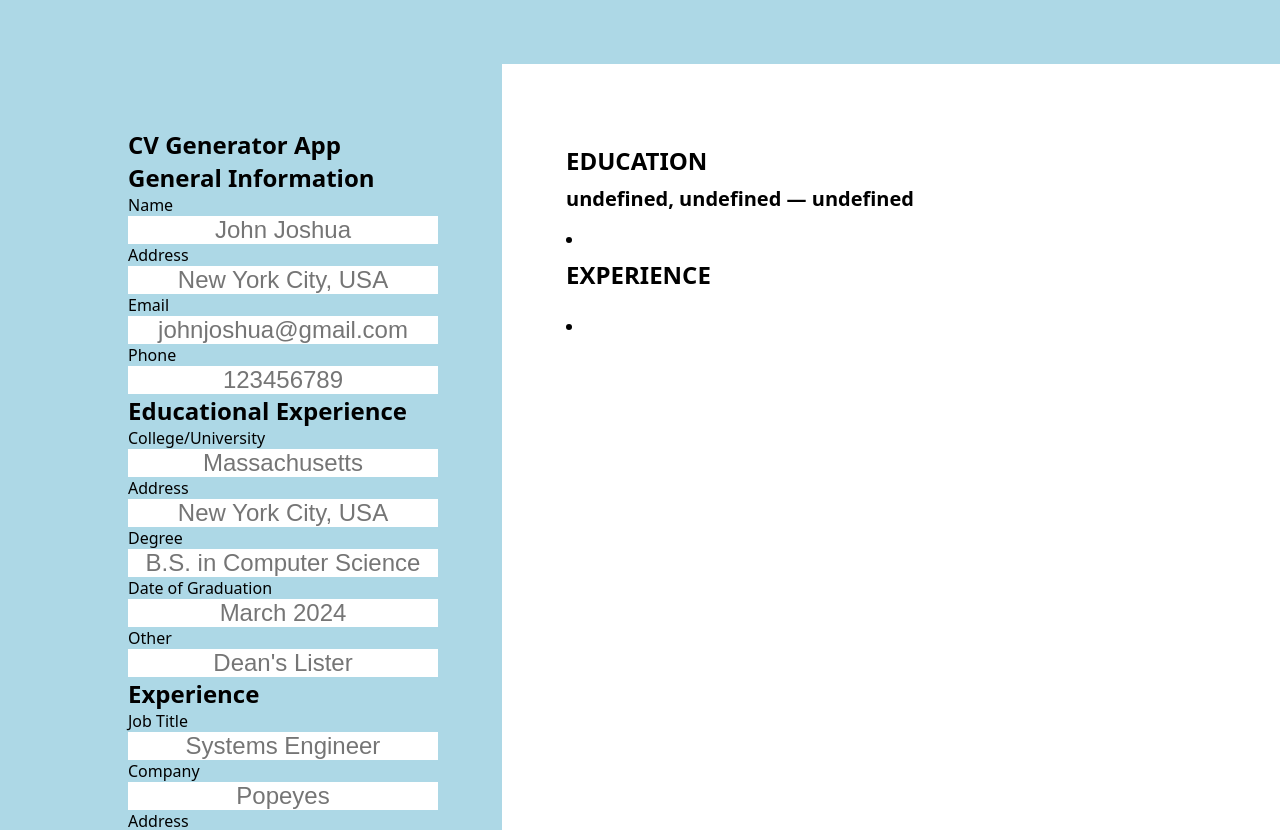
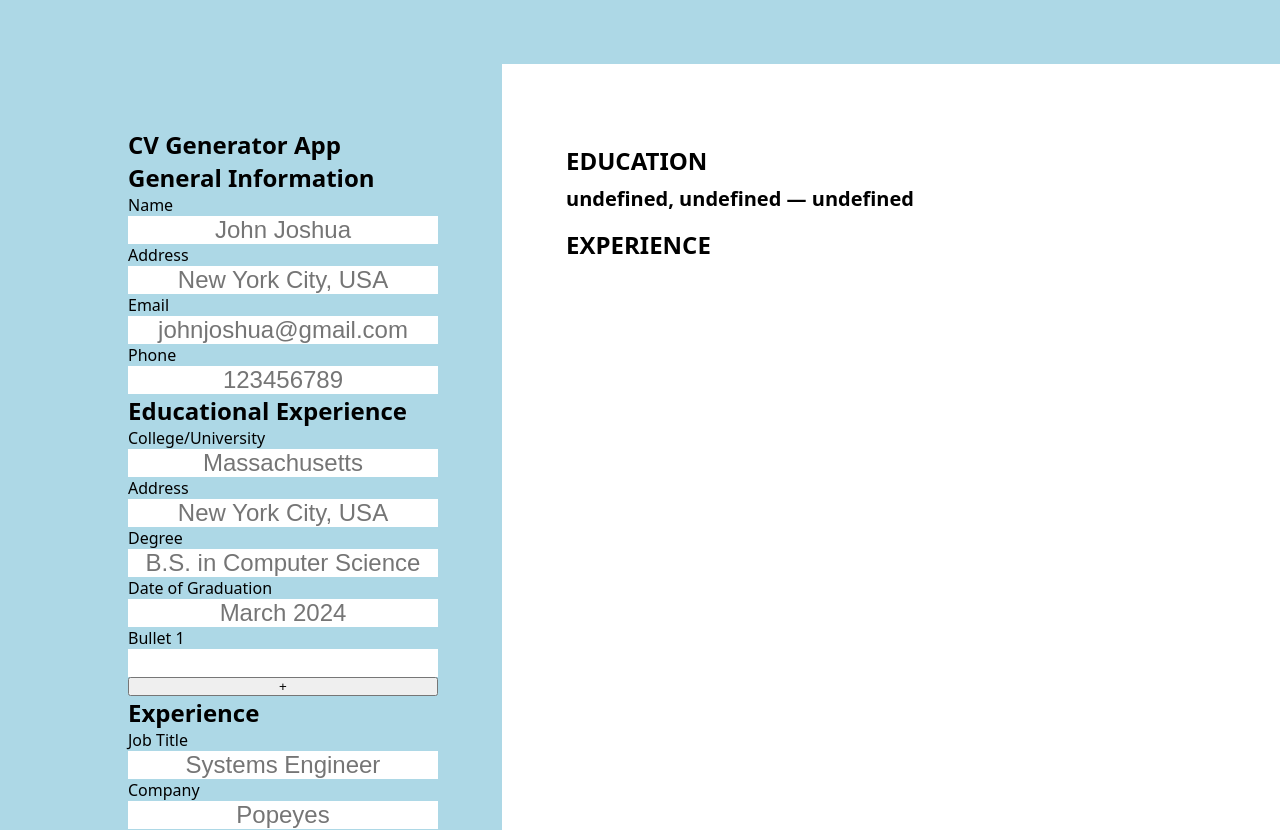
Before and after one commit to kpbongat/odin-cvApp, a React (Vite) app: page / in a window 1280 px wide. Shown: the top 830 px of the page. Built offline with nearby package versions, Linux system fonts and the light colour scheme.

Commit message:
Add bullet state for additional education info

```diff
--- a/src/components/App.jsx
+++ b/src/components/App.jsx
@@ -4,7 +4,7 @@ import Resume from "./Resume";
 import Form from "./Form";
 
 function App() {
-  const [formData, setFormData] = useState({});
+  const [formData, setFormData] = useState({ ["ed-bullets"]: {} });
   return (
     <main className="flex">
       <Form formState={[formData, setFormData]} />
--- a/src/components/Education.jsx
+++ b/src/components/Education.jsx
@@ -1,6 +1,19 @@
+import { useState } from "react";
 import Field from "./Field";
 
 export default function Education({ formState }) {
+  const [bullets, setBullets] = useState([
+    <>
+      <label htmlFor="text">Bullet 1</label>
+      <Field
+        type="text"
+        id={`ed-bullet1`}
+        bullet="ed-bullets"
+        formData={formState[0]}
+        setFormData={formState[1]}
+      ></Field>
+    </>,
+  ]);
   return (
     <section className="flex flex-col">
       <h2>Educational Experience</h2>
@@ -36,14 +49,26 @@ export default function Education({ formState }) {
         formData={formState[0]}
         setFormData={formState[1]}
       ></Field>
-      <label htmlFor="text">Other</label>
-      <Field
-        type="text"
-        id="other"
-        placeholder="Dean's Lister"
-        formData={formState[0]}
-        setFormData={formState[1]}
-      ></Field>
+      {bullets}
+      <button
+        onClick={() => {
+          setBullets([
+            ...bullets,
+            <>
+              <label htmlFor="text">Bullet {bullets.length + 1}</label>
+              <Field
+                type="text"
+                id={`ed-bullet${bullets.length + 1}`}
+                bullet="ed-bullets"
+                formData={formState[0]}
+                setFormData={formState[1]}
+              ></Field>
+            </>,
+          ]);
+        }}
+      >
+        +
+      </button>
     </section>
   );
 }
--- a/src/components/Field.jsx
+++ b/src/components/Field.jsx
@@ -1,6 +1,7 @@
 export default function Field({
   type,
   id,
+  bullet = false,
   placeholder,
   formData,
   setFormData,
@@ -10,7 +11,16 @@ export default function Field({
       type={type}
       id={id}
       placeholder={placeholder}
-      onChange={(e) => setFormData({ ...formData, [id]: e.target.value })}
+      onChange={(e) => {
+        if (bullet) {
+          setFormData((formData) => ({
+            ...formData,
+            [bullet]: { ...formData[bullet], [id]: e.target.value },
+          }));
+        } else {
+          setFormData({ ...formData, [id]: e.target.value });
+        }
+      }}
     />
   );
 }
--- a/src/components/Resume.jsx
+++ b/src/components/Resume.jsx
@@ -13,7 +13,9 @@ export default function Resume({ formData }) {
         <span className="education header">EDUCATION</span>
         <span className="college-degree sub-header">{`${formData.college}, ${formData["college-add"]} — ${formData.degree}`}</span>
         <span className="grad-year">{formData.grad}</span>
-        <li className="other">{formData.other}</li>
+        {Object.entries(formData["ed-bullets"]).map((i) => (
+          <li className={i[0]}>{i[1]}</li>
+        ))}
       </div>
       <div className="flex flex-col work">
         <span className="work header">EXPERIENCE</span>
@@ -25,7 +27,6 @@ export default function Resume({ formData }) {
             <span className="comp-add">{formData["comp-add"]}</span>
           </div>
         </div>
-        <li className="other">{formData["work-other"]}</li>
       </div>
     </div>
   );
```
